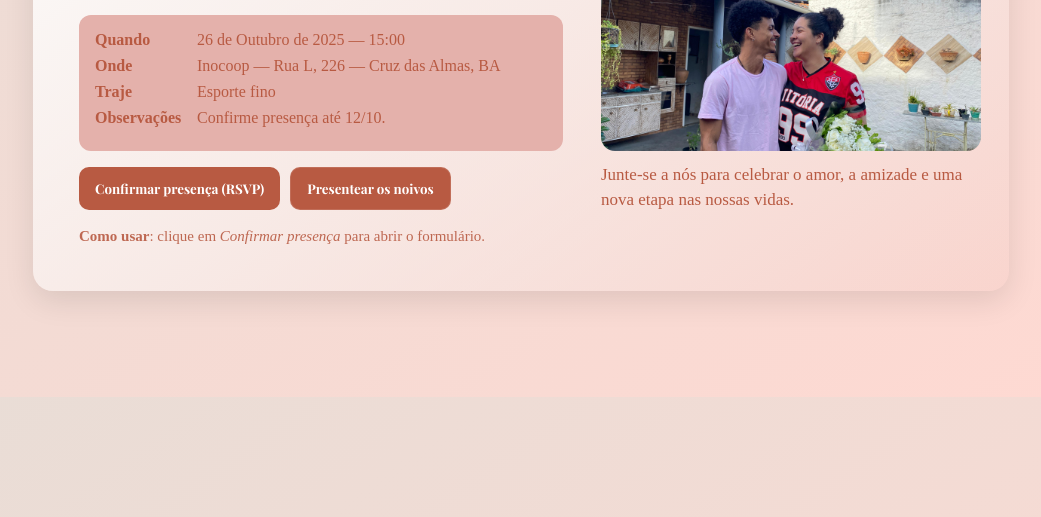
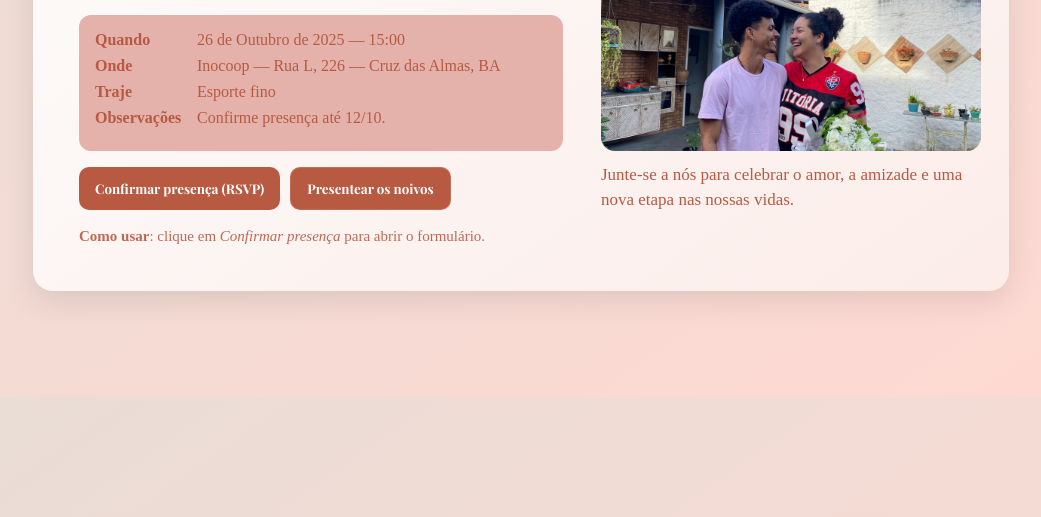
Before and after one commit to Daniel-jpg1/conviteCasamento, a plain HTML site: page index.html in a window 1280 px wide. Shown: the part 403-920 px from the top of the page, without its empty margins (119-1160 px from the left). Drawn offline with nearby package versions, Linux system fonts and the dark colour scheme.

Commit message:
updated details

```diff
--- a/style.css
+++ b/style.css
@@ -273,3 +273,10 @@ canvas.confetti{
     text-align: center;
   }
 }
+
+@media (prefers-color-scheme: dark) {
+  .card, .cover {
+    background-color: #fff5f2;
+    color: #b85a42;
+  }
+}
```
